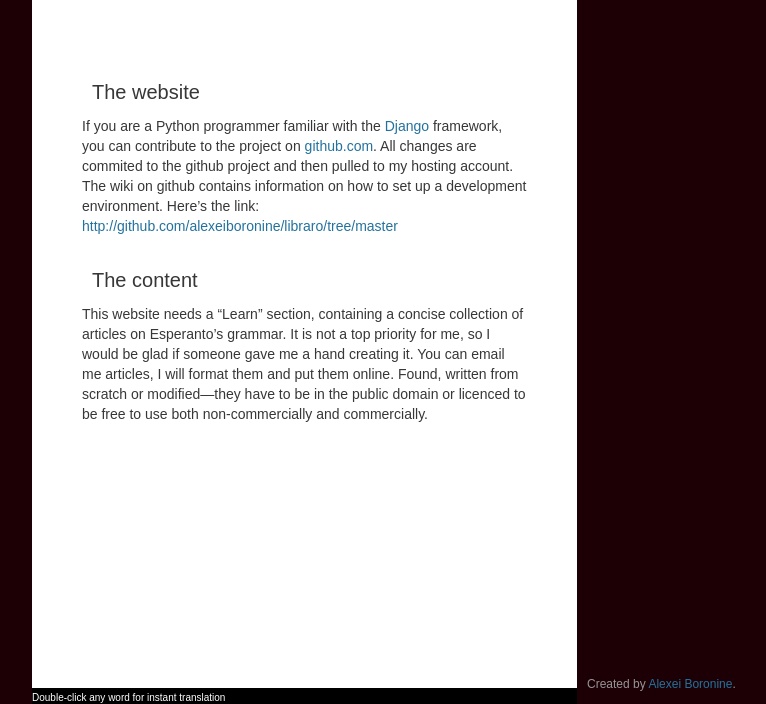
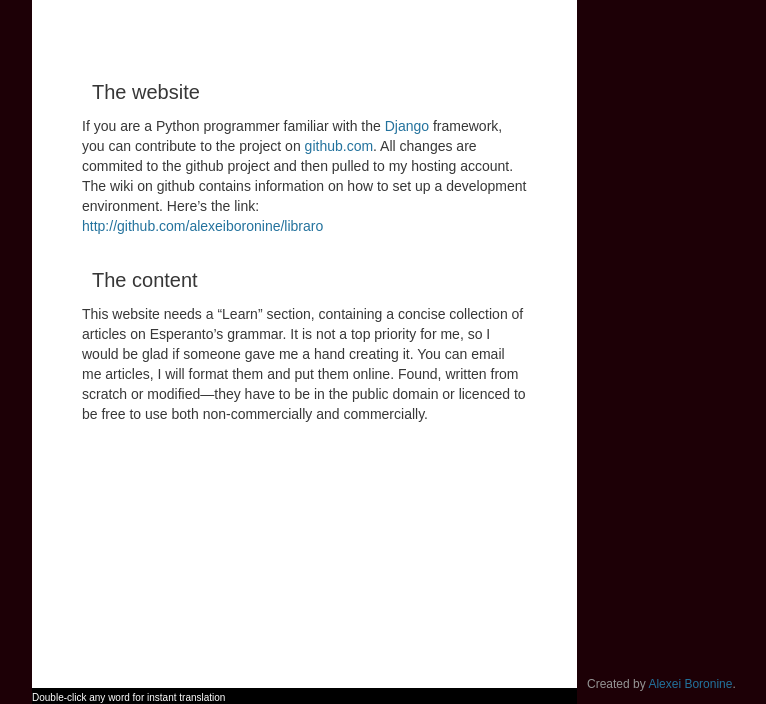
Before and after one commit to klanestro/libraro, a Django app: template templates/contribute.html in a window 1280 px wide. Shown: the part 116-820 px from the top of the page, without its empty margins (158-924 px from the left). Run offline with Django 3.2, Linux system fonts and the light colour scheme; the template is opened without the code that fills it, so the values that code supplies are empty.

Commit message:
change github link

```diff
--- a/templates/contribute.html
+++ b/templates/contribute.html
@@ -4,7 +4,7 @@
 
 {% block content %}
 <h1>The website</h1>
-<p>If you are a Python programmer familiar with the <a href="http://djangoprogect.com">Django</a> framework, you can contribute to the project on <a href="http://github.com">github.com</a>. All changes are commited to the github project and then pulled to my hosting account. The wiki on github contains information on how to set up a development environment. Here&#8217;s the link:<br/> <a href="http://github.com/alexeiboronine/libraro/tree/master">http://github.com/alexeiboronine/libraro/tree/master</a></p>
+<p>If you are a Python programmer familiar with the <a href="http://djangoprogect.com">Django</a> framework, you can contribute to the project on <a href="http://github.com">github.com</a>. All changes are commited to the github project and then pulled to my hosting account. The wiki on github contains information on how to set up a development environment. Here&#8217;s the link:<br/> <a href="http://github.com/alexeiboronine/libraro">http://github.com/alexeiboronine/libraro</a></p>
 
 <h1>The content</h1>
 <p>This website needs a &#8220;Learn&#8221; section, containing a concise collection of articles on Esperanto&#8217;s grammar. It is not a top priority for me, so I would be glad if someone gave me a hand creating it. You can email me articles, I will format them and put them online. Found, written from scratch or modified&#8212;they have to be in the public domain or licenced to be free to use both non-commercially and commercially.</p>
```
